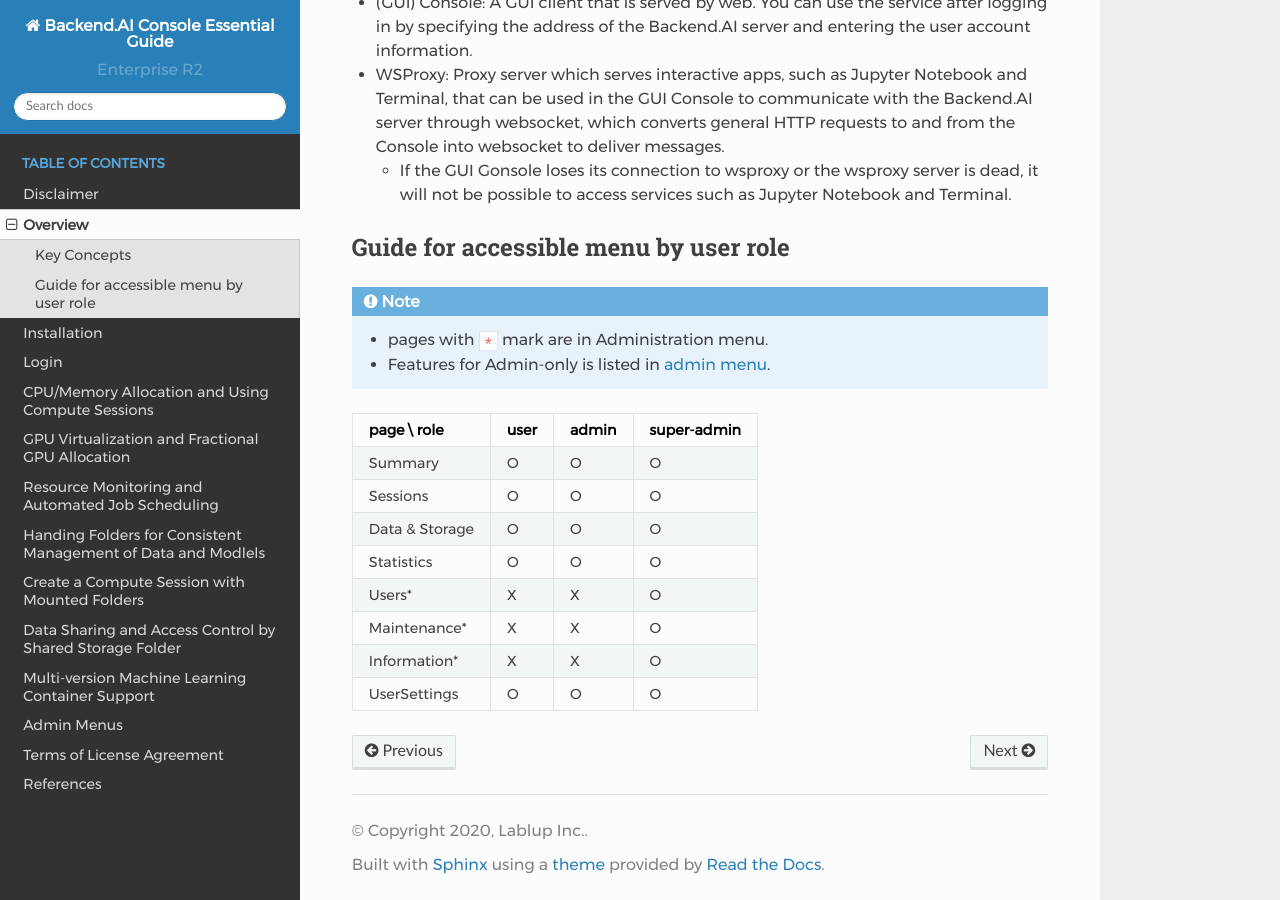
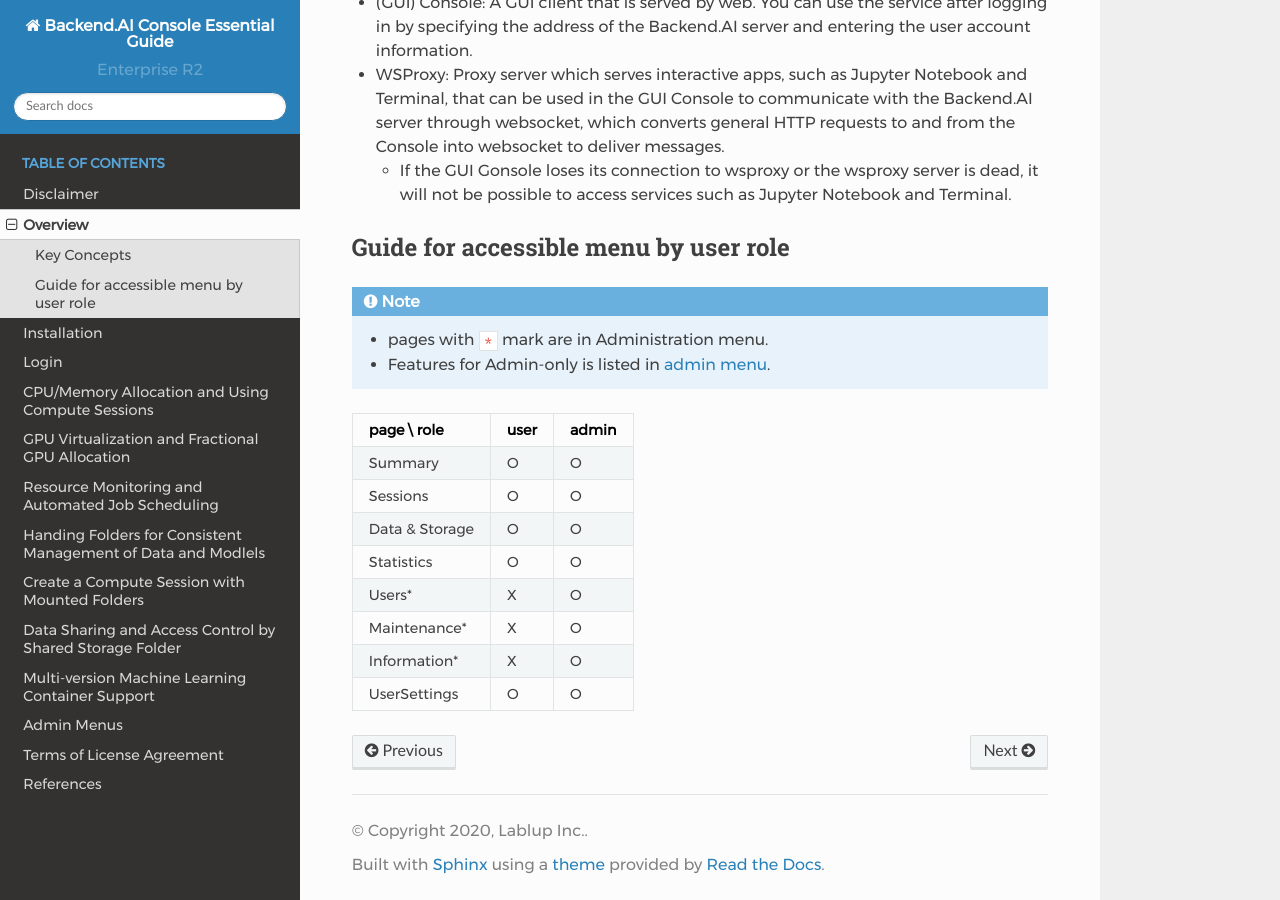
Before and after one commit to lablup/backend.ai-docs-webui, a Sphinx documentation site: the page built from docs/overview/overview.rst, in a window 1280 px wide and 900 px high, scrolled down 1801 px. Built offline with Sphinx 7.4.7 and the Read the Docs theme 2.0.0, drawn with Linux system fonts in a browser that asks for light colours.

Commit message:
docs: remove domain-admin from overview page

```diff
--- a/docs/overview/overview.rst
+++ b/docs/overview/overview.rst
@@ -83,22 +83,22 @@
    * pages with ``*`` mark are in Administration menu.
    * Features for Admin-only is listed in :ref:`admin menu <admin-menu>`.
 
-+----------------+------+-------+-------------+
-| page \\ role   | user | admin | super-admin |
-+================+======+=======+=============+
-| Summary        |   O  |   O   |      O      |
-+----------------+------+-------+-------------+
-| Sessions       |   O  |   O   |      O      |
-+----------------+------+-------+-------------+
-| Data & Storage |   O  |   O   |      O      |
-+----------------+------+-------+-------------+
-| Statistics     |   O  |   O   |      O      |
-+----------------+------+-------+-------------+
-| Users*         |   X  |   X   |      O      |
-+----------------+------+-------+-------------+
-| Maintenance*   |   X  |   X   |      O      |
-+----------------+------+-------+-------------+
-| Information*   |   X  |   X   |      O      |
-+----------------+------+-------+-------------+
-| UserSettings   |   O  |   O   |      O      |
-+----------------+------+-------+-------------+
++----------------+------+-------+
+| page \\ role   | user | admin |
++================+======+=======+
+| Summary        |   O  |   O   |
++----------------+------+-------+
+| Sessions       |   O  |   O   |
++----------------+------+-------+
+| Data & Storage |   O  |   O   |
++----------------+------+-------+
+| Statistics     |   O  |   O   |
++----------------+------+-------+
+| Users*         |   X  |   O   |
++----------------+------+-------+
+| Maintenance*   |   X  |   O   |
++----------------+------+-------+
+| Information*   |   X  |   O   |
++----------------+------+-------+
+| UserSettings   |   O  |   O   |
++----------------+------+-------+
```
